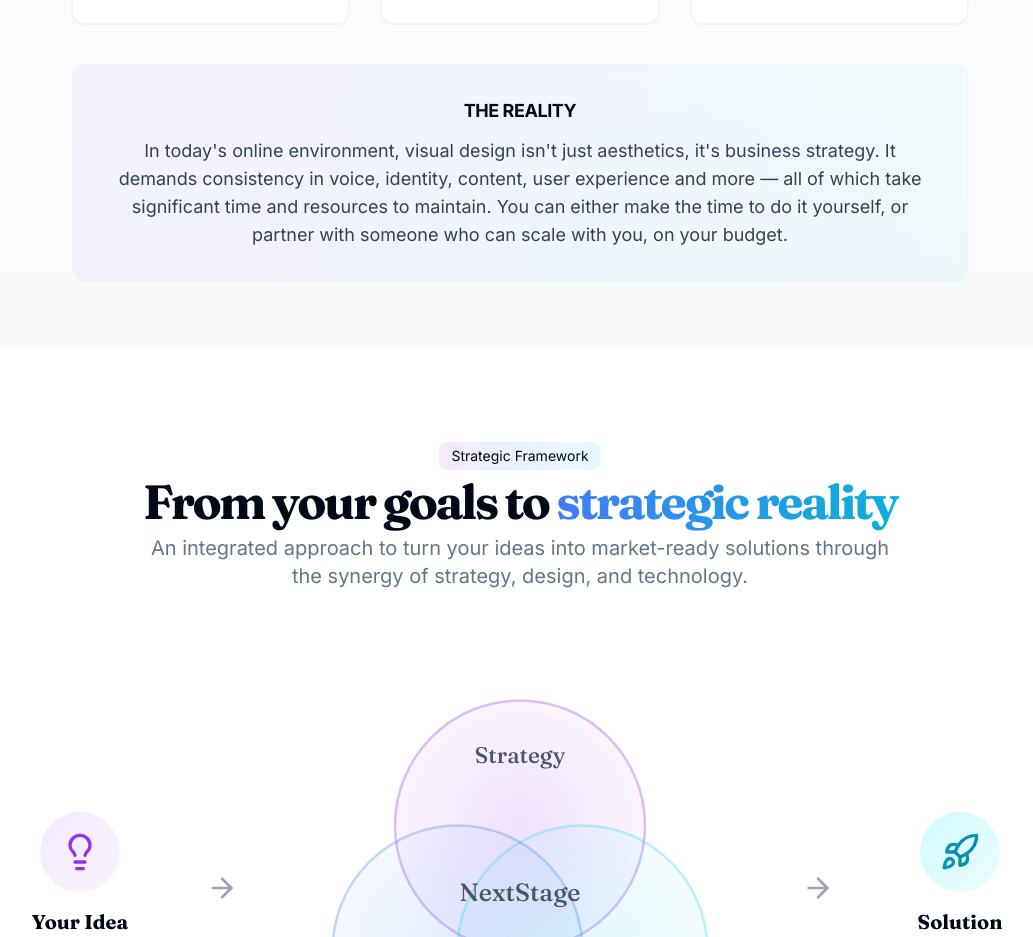
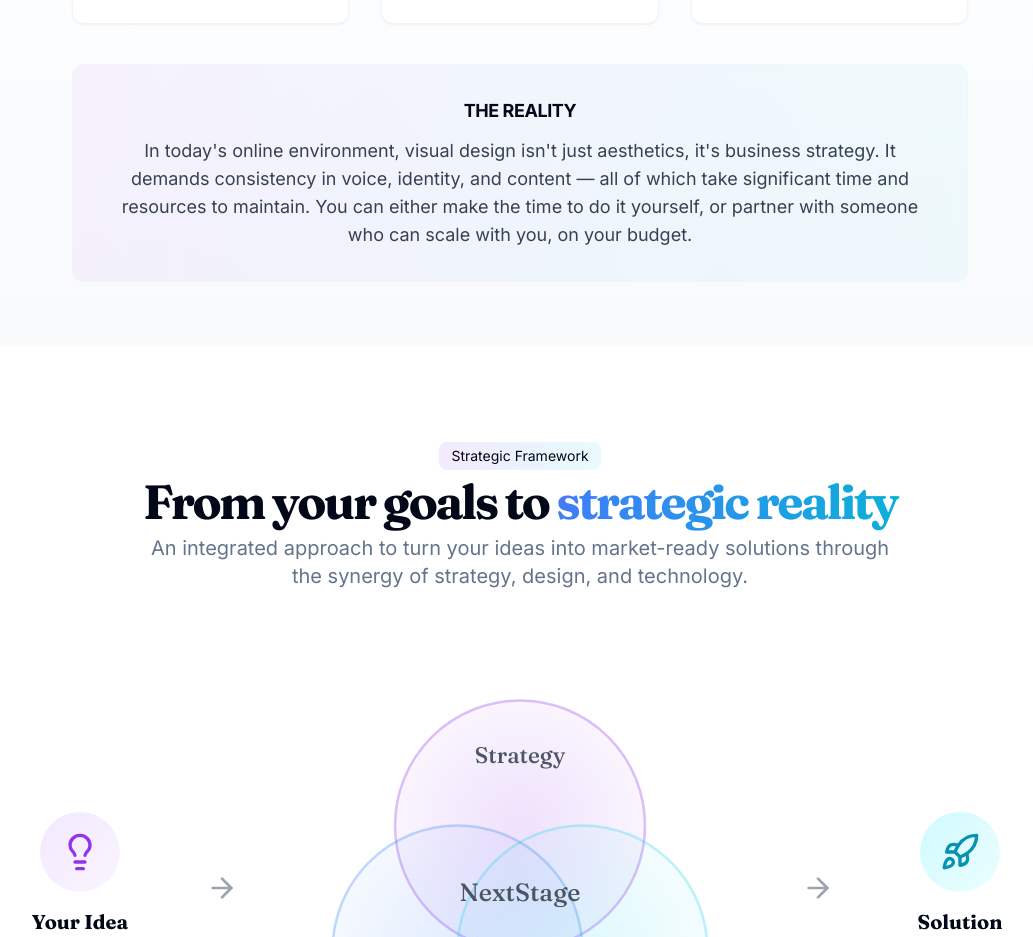
Before and after one commit to bsegev/nextstage-3.0, a Next.js app: page / in a window 1280 px wide. Shown: the part 1160-2097 px from the top of the page, without its empty margins (120-1153 px from the left). Built offline with nearby package versions, Linux system fonts and the light colour scheme.

Commit message:
Fix unescaped apostrophes in design-impact component

```diff
--- a/app/components/design-impact.tsx
+++ b/app/components/design-impact.tsx
@@ -87,8 +87,8 @@ export function DesignImpact() {
           >
             <h3 className="text-lg font-bold tracking-tight text-center mb-3">THE REALITY</h3>
             <p className="text-center text-gray-700 md:text-lg">
-              In today's online environment, visual design isn't just aesthetics, it's business strategy.
-              It demands consistency in voice, identity, content, user experience and more — all of which take significant
+              In today&apos;s online environment, visual design isn&apos;t just aesthetics, it&apos;s business strategy.
+              It demands consistency in voice, identity, and content — all of which take significant
               time and resources to maintain. You can either make the time to do it yourself, or
               partner with someone who can scale with you, on your budget.
             </p>
```
